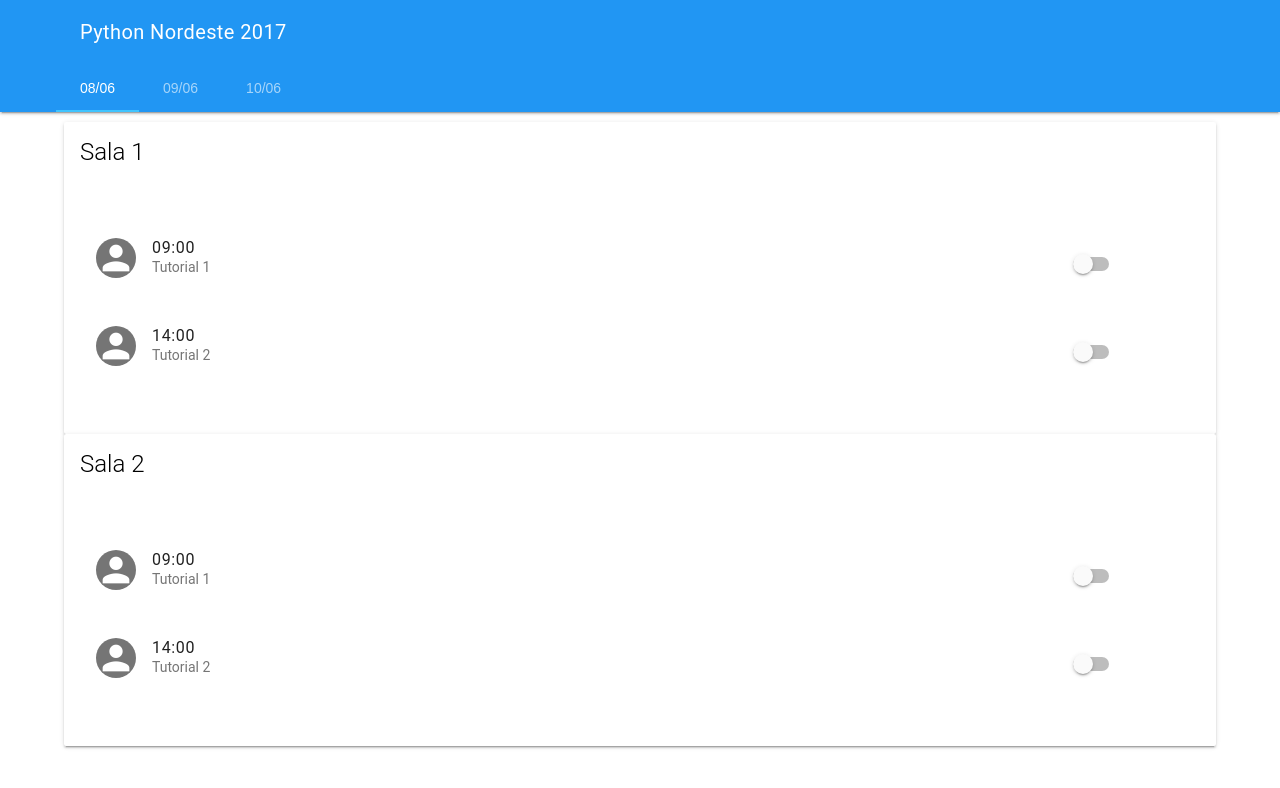
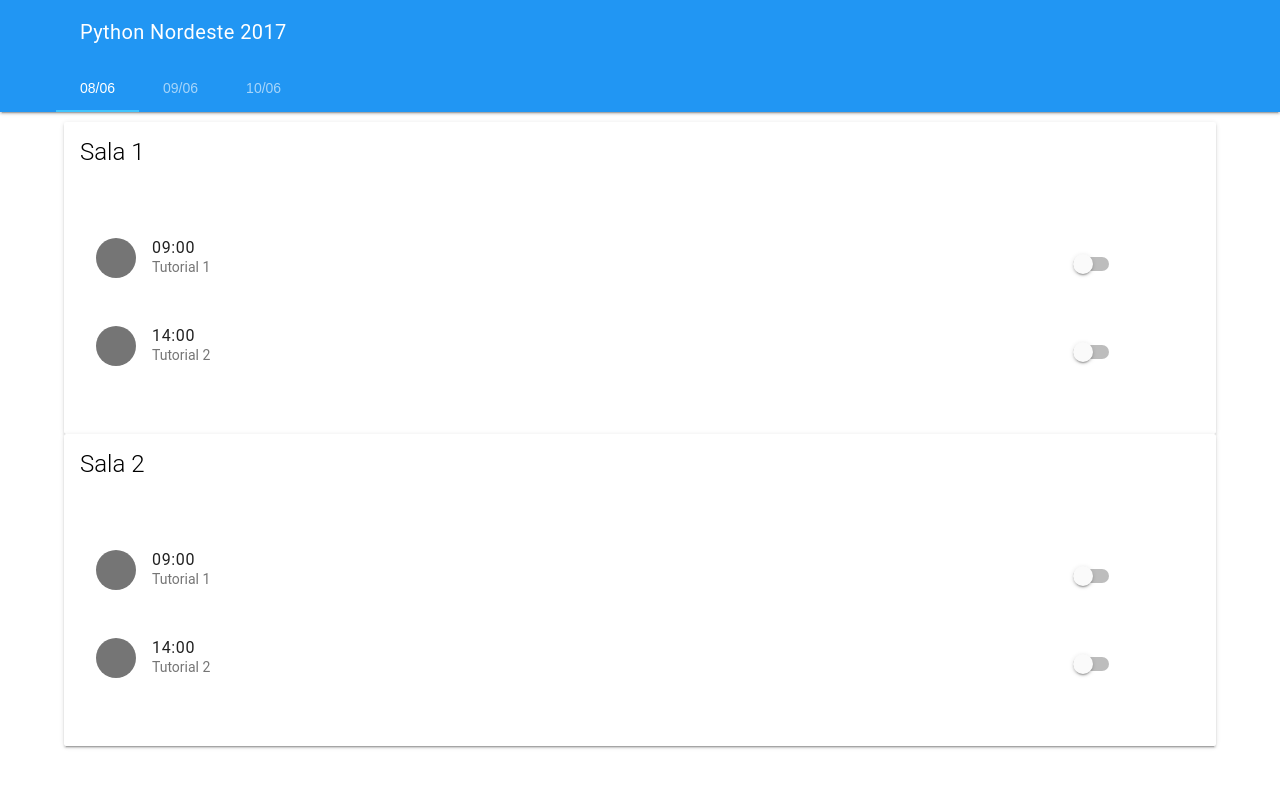
Before and after one commit to hersonls/never-going-back-again, a React (Create React App) app: page / in a window 1280 px wide. Shown: the top 788 px of the page. Built offline with nearby package versions, Linux system fonts and the light colour scheme.

Commit message:
Code clean up

```diff
--- a/src/card/Card.js
+++ b/src/card/Card.js
@@ -14,7 +14,7 @@
               return (
                 <li key={index} className="mdl-list__item mdl-list__item--three-line">
                   <span className="mdl-list__item-primary-content">
-                    <i className="material-icons mdl-list__item-avatar">person</i>
+                    <i className="material-icons mdl-list__item-avatar"></i>
                     <span>{moment(this.props.schedule.date + ' ' + item.time, 'YYYY/MM/DD HH:mm:SS').format('HH:mm')}</span>
                     <span className="mdl-list__item-text-body">
                       {item.name}
```
